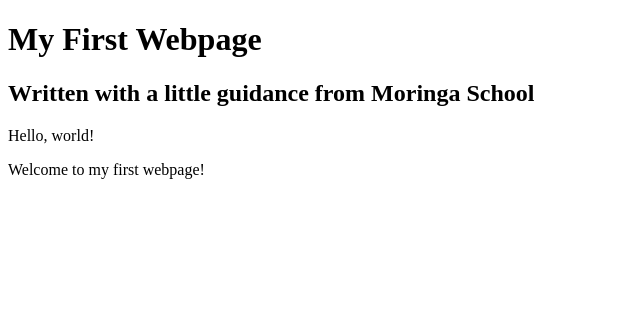
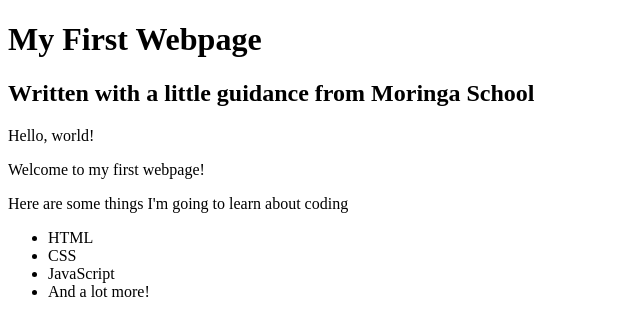
Before and after one commit to Allantuikong/my-first-website, a plain HTML site: page my-first-webpage.html in a window 1280 px wide. Shown: the whole page, without its empty margins (0-640 px from the left). Drawn offline with Linux system fonts and the light colour scheme.

Commit message:
Add nested elements

```diff
--- a/my-first-webpage.html
+++ b/my-first-webpage.html
@@ -9,5 +9,13 @@
 
     <p>Hello, world!</p>
     <p>Welcome to my first webpage!</p>
+
+    <p>Here are some things I'm going to learn about coding</p>
+    <ul>
+      <li>HTML</li>
+      <Li>CSS</Li>
+      <Li>JavaScript</Li>
+      <Li>And a lot more!</Li>
+    </ul>
   </body>
 </html>
```
